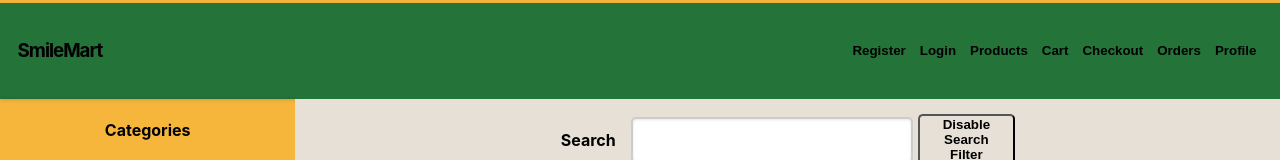
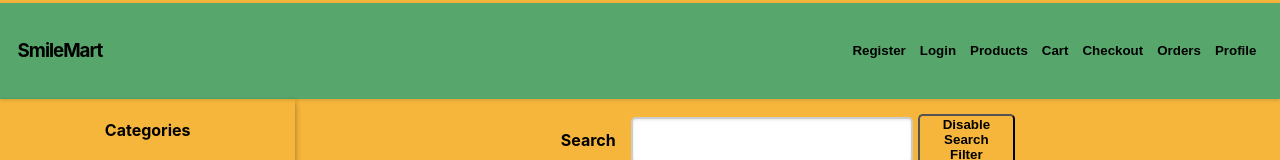
Before and after one commit to RumrillJ/SmileMart, a React (Create React App) app in the folder frontend/: page / in a window 1280 px wide. Shown: the top 160 px of the page. Built offline with nearby package versions, Linux system fonts and the light colour scheme; no server answers.

Commit message:
changed colors in css

```diff
--- a/frontend/src/styles/page.css
+++ b/frontend/src/styles/page.css
@@ -36,5 +36,5 @@
 }
 
 .nav-container{
-  background-color: #247339;
+  background-color: #57a76d;
 }
--- a/frontend/src/styles/productitem.css
+++ b/frontend/src/styles/productitem.css
@@ -2,7 +2,7 @@
   width: 300px;
   height: 300px;
   box-shadow: rgba(0, 0, 0, 0.09) 0px 2px 1px, rgba(0, 0, 0, 0.09) 0px 4px 2px, rgba(0, 0, 0, 0.09) 0px 8px 4px, rgba(0, 0, 0, 0.09) 0px 16px 8px, rgba(0, 0, 0, 0.09) 0px 32px 16px;
-  background-color: rgb(246, 182, 59);
+  background-color: rgb(230, 224, 214);
   border-radius: 5px;
   display: flex;
   flex-direction: column;
--- a/frontend/src/styles/productspage.css
+++ b/frontend/src/styles/productspage.css
@@ -24,7 +24,6 @@
   flex-direction: column;
   align-items: center;
   padding: 10px;
-  background-color: rgb(230, 224, 214);
 }
 
 .categories {
```
